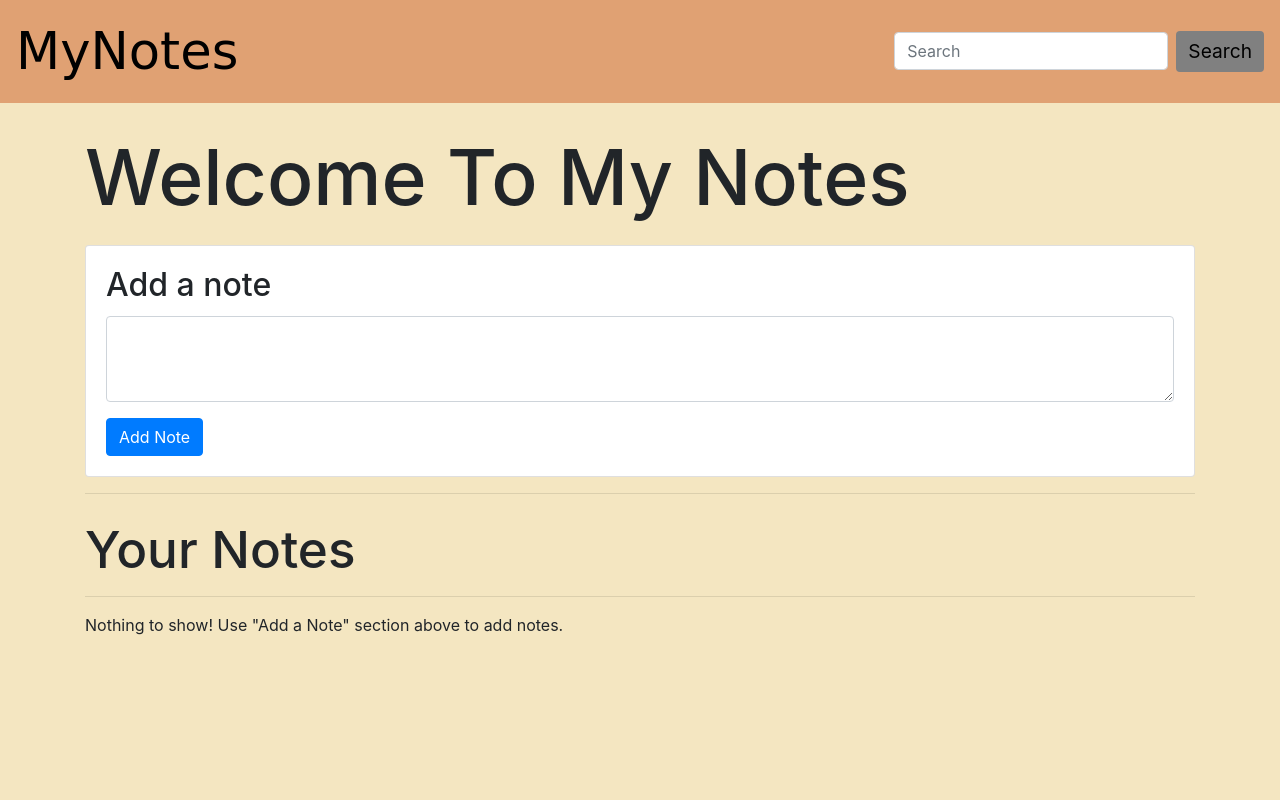
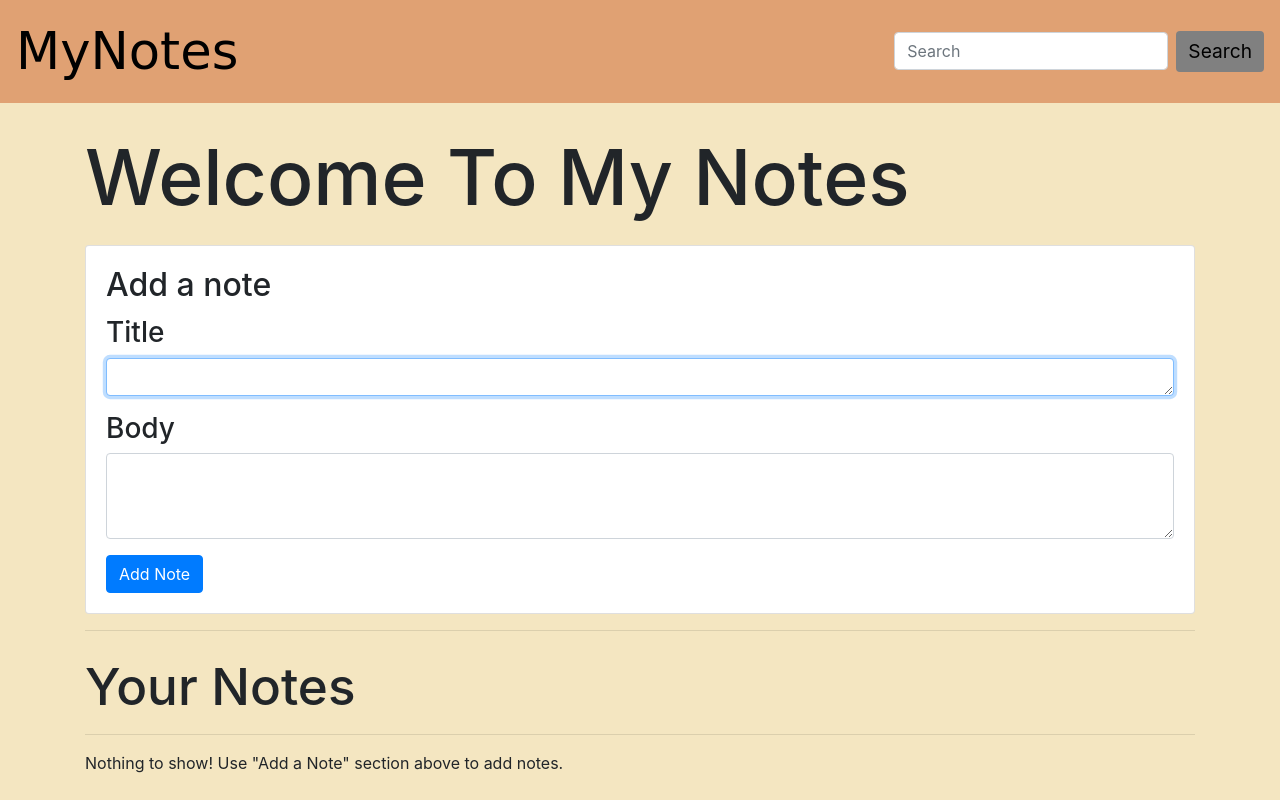
Before and after one commit to nitinkapoor4070/mynotes, a plain HTML site: page index.html in a window 1280 px wide. Drawn offline with nearby package versions, Linux system fonts and the light colour scheme; a web font is replaced by a local one.

Commit message:
Update index.html

```diff
--- a/index.html
+++ b/index.html
@@ -44,8 +44,14 @@
             <div class="card-body">
                 <h5 id="heading2" class="card-title">Add a note</h5>
                 <div class="form-group">
+                    <h3>Title</h3>
+                    <textarea class="form-control" id="addTxtTitle" rows="1" autofocus></textarea>
+                </div>
+                <div class="form-group">
+                    <h3>Body</h3>
                     <textarea class="form-control" id="addTxt" rows="3"></textarea>
                 </div>
+
                 <button  class="btn btn-primary" id="addBtn">Add Note</button>
             </div>
         </div>
```
